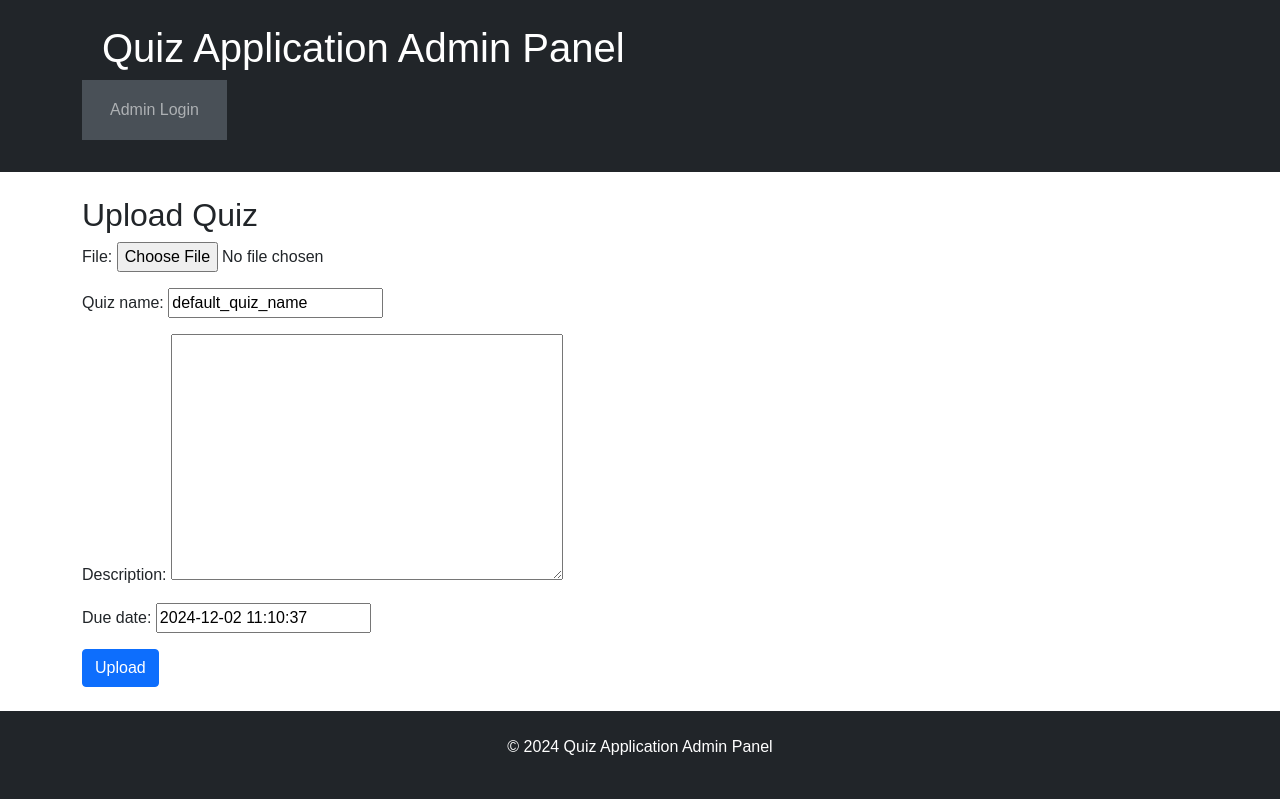
After one commit to akm4774/quiz_app, a Django app: page /admins/upload-quiz/ in a window 1280 px wide. The commit adds this page. Run offline with Django 5.2, Linux system fonts and the light colour scheme; parts of the project's set-up code (start-up, migrations or seed data) failed here and were passed over.

Commit message:
upload doc

```diff
--- a/admins/forms.py
+++ b/admins/forms.py
@@ -1,7 +1,7 @@
 from django import forms
 from .models import (
     Quiz, Question, MCQQuestion, ShortAnswerQuestion,
-    TrueFalseQuestion, MultiCorrectQuestion, FillInTheBlankQuestion
+    TrueFalseQuestion, MultiCorrectQuestion, FillInTheBlankQuestion, QuizUpload
 )
 
 class QuizForm(forms.ModelForm):
@@ -61,3 +61,8 @@ class FillInTheBlankForm(forms.ModelForm):
         if not answers:
             raise forms.ValidationError("You must provide at least one correct answer.")
         return answers
+
+class QuizUploadForm(forms.ModelForm):
+    class Meta:
+        model = QuizUpload
+        fields = ['file', 'quiz_name', 'description', 'due_date']
--- a/admins/models.py
+++ b/admins/models.py
@@ -83,3 +83,10 @@ class FillInTheBlankQuestion(models.Model):
         if not isinstance(self.correct_answers, list):
             raise ValueError("Correct answers must be a list")
         super().save(*args, **kwargs)
+
+class QuizUpload(models.Model):
+    file = models.FileField(upload_to='uploads/')
+    uploaded_at = models.DateTimeField(auto_now_add=True)
+    quiz_name = models.CharField(max_length=255, default="default_quiz_name")
+    description = models.TextField(default="")  # Add description for the quiz
+    due_date = models.DateTimeField(default=one_day_from_now)  # Optional field for the quiz due date
--- a/admins/templates/admins/create_quiz.html
+++ b/admins/templates/admins/create_quiz.html
@@ -35,7 +35,10 @@
             <input type="number" id="duration" name="duration" class="form-control" min="1">
         </div>
 
-        <button type="submit" class="btn btn-primary">Create Quiz</button>
+        <div class="form-group d-flex">
+            <button type="submit" class="btn btn-primary">Create Quiz</button>
+            <a href="{% url 'upload_quiz' %}" class="btn btn-secondary ml-2">Upload Docu</a>
+        </div>
     </form>
 </div>
 
--- /dev/null
+++ b/admins/templates/admins/upload_quiz.html
@@ -0,0 +1,15 @@
+{% extends 'admins/base.html' %}
+
+{% block content %}
+<h2>Upload Quiz</h2>
+
+{% if error %}
+  <div class="alert alert-danger">{{ error }}</div>
+{% endif %}
+
+<form method="POST" enctype="multipart/form-data">
+    {% csrf_token %}
+    {{ form.as_p }}
+    <button type="submit" class="btn btn-primary">Upload</button>
+</form>
+{% endblock %}
--- a/admins/urls.py
+++ b/admins/urls.py
@@ -20,4 +20,5 @@ urlpatterns = [
 
     # Quiz Performance View
     path('quiz/<int:quiz_id>/performance/', views.quiz_performance, name='quiz_performance'),  # Performance analysis
+    path('upload-quiz/', views.upload_quiz, name='upload_quiz'),
 ]
--- a/admins/views.py
+++ b/admins/views.py
@@ -2,14 +2,15 @@ from django.shortcuts import render, redirect, get_object_or_404
 from django.contrib.auth.decorators import login_required
 from .forms import (
     QuizForm, QuestionForm, MCQForm, ShortAnswerForm,
-    TrueFalseForm, MultiCorrectForm, FillInTheBlankForm
+    TrueFalseForm, MultiCorrectForm, FillInTheBlankForm, QuizUploadForm
 )
 from .models import (
     Quiz, Question, MCQQuestion, ShortAnswerQuestion,
     TrueFalseQuestion, MultiCorrectQuestion, FillInTheBlankQuestion
 )
 from students.models import QuizResult, Student
-
+import csv
+import logging
 @login_required
 def admin_dashboard(request):
     quizzes = Quiz.objects.all()
@@ -170,3 +171,79 @@ def quiz_performance(request, quiz_id):
         'quiz': quiz,
         'student_data': student_data
     })
+
+
+
+
+logger = logging.getLogger(__name__)
+
+def upload_quiz(request):
+    if request.method == 'POST':  # When user submits the form
+        form = QuizUploadForm(request.POST, request.FILES)
+        if form.is_valid():
+            try:
+                # Retrieve the form data
+                file = request.FILES['file']
+                quiz_name = form.cleaned_data.get('quiz_name')
+                description = form.cleaned_data.get('description')
+                due_date = form.cleaned_data.get('due_date')
+
+                # Create a new quiz
+                quiz = Quiz.objects.create(
+                    title=quiz_name,
+                    description=description,
+                    due_date=due_date,
+                    is_available_to_students=True,  # Default value
+                    max_attempts=1,  # Default value
+                    duration=30  # Default value
+                )
+
+                # Process the uploaded CSV file
+                decoded_file = file.read().decode('utf-8').splitlines()
+                reader = csv.reader(decoded_file)
+
+                # Iterate through each row in the CSV
+                for index, row in enumerate(reader):
+                    # Skip the header row
+                    if index == 0:
+                        continue
+
+                    # Ensure the row has the correct number of fields
+                    if len(row) != 6:
+                        raise ValueError(f"Row {index + 1} does not have 6 columns.")
+
+                    # Extract data from the row
+                    question_text, choice1, choice2, choice3, choice4, correct_answer = row
+
+                    # Validate the correct answer
+                    valid_answers = {'choice1', 'choice2', 'choice3', 'choice4'}
+                    if correct_answer not in valid_answers:
+                        raise ValueError(f"Row {index + 1}: Invalid correct answer '{correct_answer}'.")
+
+                    # Create the Question and MCQQuestion
+                    question = Question.objects.create(
+                        quiz=quiz,
+                        text=question_text,
+                        question_type='MCQ',  # Ensure it's an MCQ question
+                    )
+                    MCQQuestion.objects.create(
+                        question=question,
+                        choice1=choice1,
+                        choice2=choice2,
+                        choice3=choice3,
+                        choice4=choice4,
+                        correct_answer=correct_answer,
+                    )
+
+                return redirect('admin_dashboard')  # Redirect to the quiz list view
+
+            except Exception as e:
+                logger.error(f"Error processing the file: {e}")
+                return render(request, 'admins/upload_quiz.html', {
+                    'form': form,
+                    'error': f"An error occurred while processing the file: {str(e)}",
+                })
+    else:  # For GET requests, display the form
+        form = QuizUploadForm()
+
+    return render(request, 'admins/upload_quiz.html', {'form': form})
--- a/docker-compose.yml
+++ b/docker-compose.yml
@@ -21,6 +21,8 @@ services:
     build:
       context: .  # Refers to the current directory
       dockerfile: Dockerfile  # Ensure the Dockerfile exists
+    volumes:
+      - .:/app
     container_name: quiz
     restart: always
     env_file:
```
Also changed, not shown: admins/migrations/0015_quizupload.py (added), admins/migrations/0016_quizupload_quiz_name.py (added), admins/migrations/0017_quizupload_description_quizupload_due_date.py (added), 1 other file.
